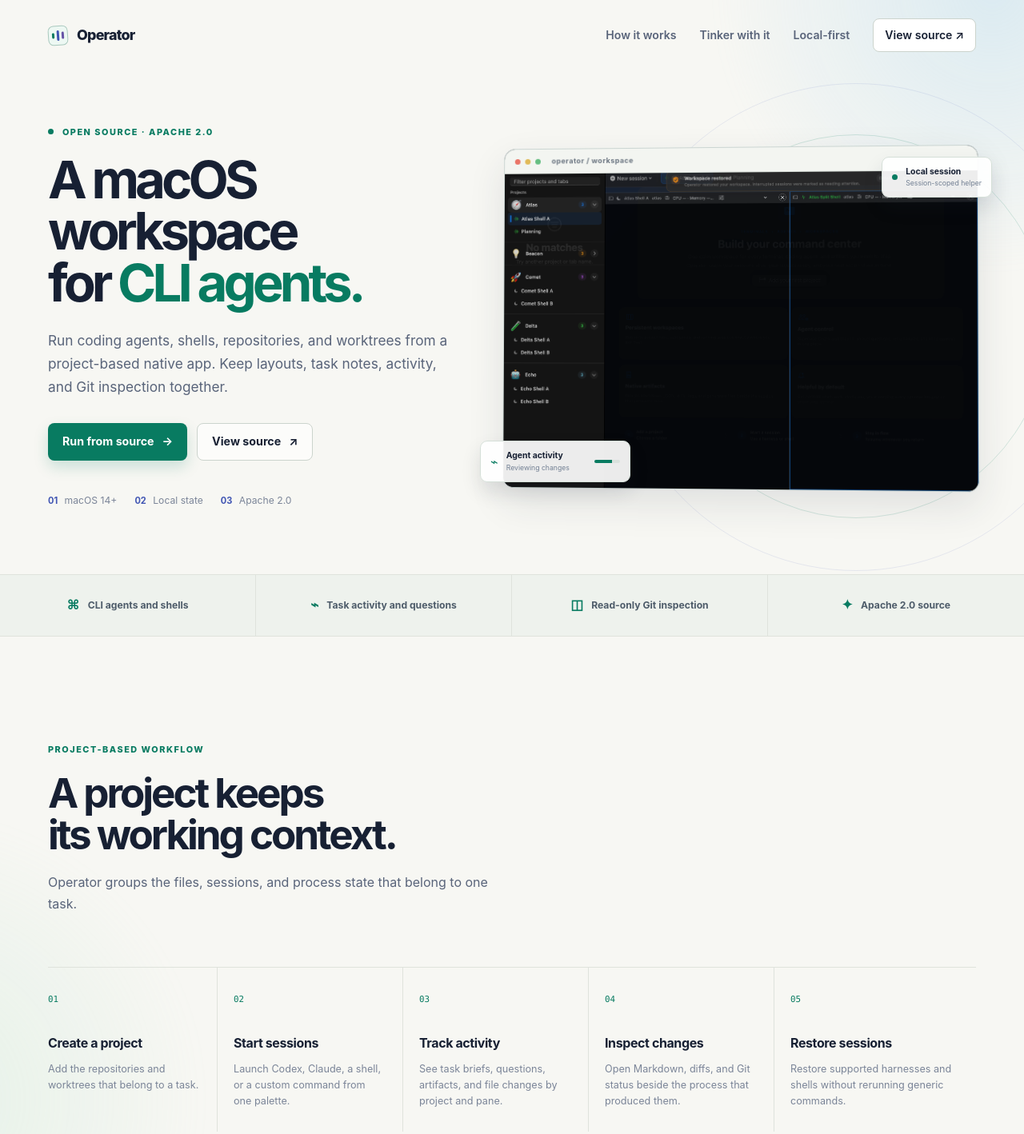
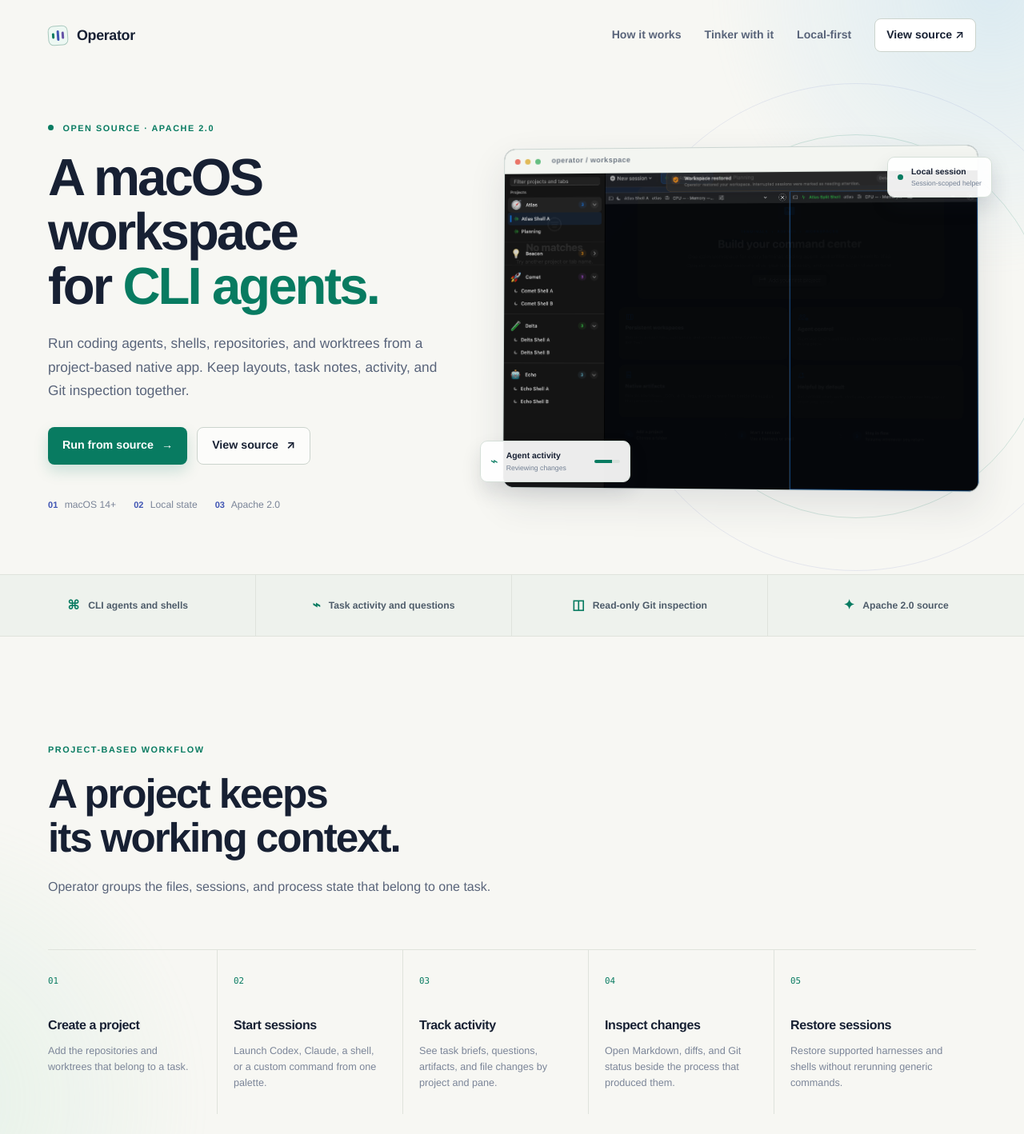
Before and after one commit to brcosta/operator-app, a plain HTML site: page docs/index.html in a window 1280 px wide. Shown: the top 1418 px of the page at 80% size. Drawn offline with Linux system fonts and the light colour scheme.

Commit message:
Use more open typography on project site

```diff
--- a/docs/styles.css
+++ b/docs/styles.css
@@ -12,11 +12,12 @@
   --violet: #6754a6;
   --shadow: 0 18px 48px rgba(33, 45, 60, .11);
   --max: 1160px;
+  --sans: "Avenir Next", Avenir, "Helvetica Neue", ui-sans-serif, -apple-system, BlinkMacSystemFont, "Segoe UI", sans-serif;
 }
 
 * { box-sizing: border-box; }
 html { scroll-behavior: smooth; }
-body { margin: 0; min-width: 320px; overflow-x: hidden; background: var(--paper); color: var(--ink); font-family: Inter, ui-sans-serif, -apple-system, BlinkMacSystemFont, "Segoe UI", sans-serif; line-height: 1.5; }
+body { margin: 0; min-width: 320px; overflow-x: hidden; background: var(--paper); color: var(--ink); font-family: var(--sans); line-height: 1.5; }
 a { color: inherit; text-decoration: none; }
 button { font: inherit; }
 .page-glow { pointer-events: none; position: absolute; z-index: -1; border-radius: 50%; filter: blur(10px); }
@@ -25,13 +26,13 @@
 .section-shell { width: min(var(--max), calc(100% - 48px)); margin-inline: auto; }
 
 .site-header { width: min(var(--max), calc(100% - 48px)); height: 88px; margin: auto; display: flex; align-items: center; justify-content: space-between; position: relative; z-index: 10; }
-.brand { display: inline-flex; align-items: center; gap: 11px; font-size: 1.12rem; font-weight: 760; letter-spacing: -.045em; }
+.brand { display: inline-flex; align-items: center; gap: 11px; font-size: 1.12rem; font-weight: 700; letter-spacing: -.02em; }
 .brand-mark { width: 25px; height: 25px; display: inline-flex; align-items: center; justify-content: center; gap: 3px; border: 1px solid #a8c8bd; border-radius: 7px; background: #edf8f3; transform: rotate(-4deg); }
 .brand-mark i { display: block; width: 3px; border-radius: 3px; background: var(--mint); }.brand-mark i:nth-child(1) { height: 7px; }.brand-mark i:nth-child(2) { height: 13px; background: var(--blue); }.brand-mark i:nth-child(3) { height: 9px; background: var(--violet); }
 .site-nav { display: flex; align-items: center; gap: 29px; color: var(--muted); font-size: .88rem; font-weight: 620; }.site-nav > a:not(.nav-source):hover { color: var(--ink); }.nav-source { padding: 9px 14px; color: var(--ink); border: 1px solid #ccd4cd; border-radius: 8px; background: var(--surface); transition: background .2s ease, border-color .2s ease; }.nav-source:hover { background: #f0f7f3; border-color: #8abda9; }.menu-toggle { display: none; }
 
 .hero { display: grid; grid-template-columns: .93fr 1.07fr; gap: 48px; align-items: center; min-height: 630px; padding: 66px 0 78px; }.eyebrow { margin: 0 0 20px; color: var(--mint); font-size: .68rem; font-weight: 780; letter-spacing: .14em; line-height: 1.25; text-transform: uppercase; }.live-dot { display: inline-block; width: 7px; height: 7px; margin: 0 7px 1px 0; border-radius: 50%; background: var(--mint); }
-h1, h2, h3, p { margin-top: 0; }h1 { max-width: 650px; margin-bottom: 24px; font-size: clamp(3.2rem, 5.1vw, 5.3rem); font-weight: 730; letter-spacing: -.075em; line-height: .99; }h1 em { color: var(--mint); font-style: normal; }.hero-lede { max-width: 505px; color: var(--muted); font-size: 1.08rem; line-height: 1.68; }
+h1, h2, h3, p { margin-top: 0; }h1 { max-width: 650px; margin-bottom: 24px; font-size: clamp(3.2rem, 5.1vw, 5.3rem); font-weight: 700; letter-spacing: -.045em; line-height: 1.04; }h1 em { color: var(--mint); font-style: normal; }.hero-lede { max-width: 505px; color: var(--muted); font-size: 1.08rem; line-height: 1.68; }
 .hero-actions { display: flex; flex-wrap: wrap; gap: 12px; margin-top: 31px; }.button { min-height: 47px; display: inline-flex; align-items: center; justify-content: center; gap: 10px; padding: 0 18px; border-radius: 8px; font-size: .89rem; font-weight: 720; transition: transform .2s ease, background .2s ease, border-color .2s ease; }.button:hover { transform: translateY(-2px); }.button-primary { color: white; background: var(--mint); box-shadow: 0 8px 18px rgba(8, 123, 97, .18); }.button-primary:hover { background: #05674f; }.button-quiet { border: 1px solid #ccd4cd; background: rgba(255,255,255,.65); }.button-quiet:hover { border-color: #92b8a9; background: white; }.button-outline { color: var(--mint); border: 1px solid #8abda9; background: rgba(255,255,255,.36); white-space: nowrap; }.button-outline:hover { background: #eef8f3; }
 .hero-proof { display: flex; flex-wrap: wrap; gap: 12px 22px; margin-top: 41px; color: var(--subtle); font-size: .76rem; }.hero-proof b { margin-right: 5px; color: var(--blue); font-size: .69rem; }
 
@@ -40,7 +41,7 @@
 
 .signal-bar { display: grid; grid-template-columns: repeat(4, 1fr); min-height: 78px; border-block: 1px solid var(--line); background: #eef2ed; }.signal-bar div { display: flex; align-items: center; justify-content: center; gap: 10px; padding: 12px; border-right: 1px solid var(--line); color: #4e5c6a; font-size: .76rem; font-weight: 650; }.signal-bar div:last-child { border: 0; }.signal-symbol { color: var(--mint); font-size: 1.05rem; }
 
-.workflow-section { padding: 135px 0 138px; }.section-heading { max-width: 565px; }.section-heading h2, .feature-sticky h2, .tinker-copy h2, .start-panel h2 { margin-bottom: 20px; font-size: clamp(2.4rem, 4vw, 4rem); font-weight: 720; letter-spacing: -.06em; line-height: 1.03; }.section-heading > p:last-child, .feature-sticky > p:last-child, .tinker-copy > p:not(.eyebrow), .start-panel p:not(.eyebrow) { color: var(--muted); font-size: 1rem; line-height: 1.7; }
+.workflow-section { padding: 135px 0 138px; }.section-heading { max-width: 565px; }.section-heading h2, .feature-sticky h2, .tinker-copy h2, .start-panel h2 { margin-bottom: 20px; font-size: clamp(2.4rem, 4vw, 4rem); font-weight: 700; letter-spacing: -.04em; line-height: 1.08; }.section-heading > p:last-child, .feature-sticky > p:last-child, .tinker-copy > p:not(.eyebrow), .start-panel p:not(.eyebrow) { color: var(--muted); font-size: 1rem; line-height: 1.7; }
 .workflow-grid { display: grid; grid-template-columns: repeat(5, 1fr); padding: 0; margin: 65px 0 0; list-style: none; border-top: 1px solid var(--line); }.workflow-grid li { min-height: 205px; padding: 25px 22px 0 0; margin-right: 20px; border-right: 1px solid var(--line); }.workflow-grid li:last-child { margin-right: 0; border: 0; }.step-number { color: var(--mint); font-family: ui-monospace, SFMono-Regular, Menlo, monospace; font-size: .68rem; }.workflow-grid h3 { margin: 33px 0 11px; font-size: 1rem; letter-spacing: -.025em; }.workflow-grid p { color: var(--subtle); font-size: .79rem; line-height: 1.57; }
 
 .feature-band { padding: 122px 0; border-block: 1px solid #dbe2dc; background: #eef2ed; }.feature-layout { display: grid; grid-template-columns: .85fr 1.15fr; gap: 114px; }.feature-sticky { max-width: 420px; }.feature-list { border-top: 1px solid #d2dad3; }.feature-list article { display: grid; grid-template-columns: 52px 1fr; gap: 19px; padding: 31px 0 33px; border-bottom: 1px solid #d2dad3; }.feature-icon { width: 35px; height: 35px; display: grid; place-items: center; border: 1px solid #a6cbbb; border-radius: 8px; background: var(--mint-soft); color: var(--mint); }.feature-list h3 { margin-bottom: 9px; font-size: 1.22rem; letter-spacing: -.035em; }.feature-list p { margin: 0; color: var(--muted); font-size: .9rem; line-height: 1.62; }
```
